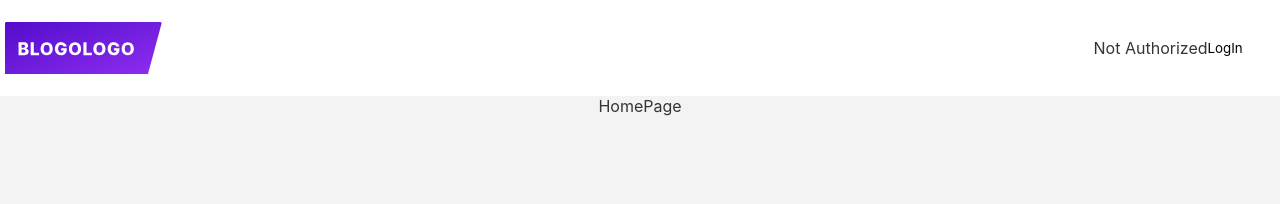
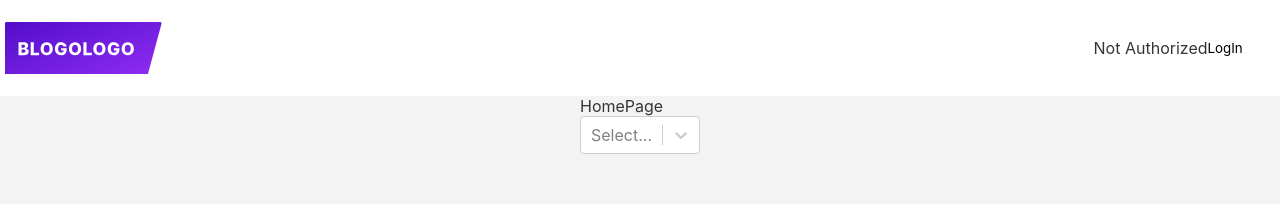
Before and after one commit to marshitsky/BlogoLogo, a React (Create React App) app: page / in a window 1280 px wide. Shown: the top 204 px of the page. Built offline with nearby package versions, Linux system fonts and the light colour scheme; some icons are missing.

Commit message:
feat(components): add select

```diff
--- /dev/null
+++ b/src/components/CustomSelect/CustomSelect.tsx
@@ -0,0 +1,6 @@
+import Select from "react-select";
+
+export const CustomSelect = () => {
+  const options = [{ value: "Title (A-Z)", label: "Title (A-Z)" }];
+  return <Select options={options} isMulti={false} isSearchable={false} />;
+};
--- a/src/pages/HomePage.tsx
+++ b/src/pages/HomePage.tsx
@@ -1,5 +1,11 @@
 import React from "react";
+import { CustomSelect } from "../components/CustomSelect/CustomSelect";
 
 export const HomePage = () => {
-  return <div>HomePage</div>;
+  return (
+    <div>
+      <p>HomePage</p>
+      <CustomSelect />
+    </div>
+  );
 };
```
Also changed, not shown: 1 other file (tests, documents, lock files or other folders).
